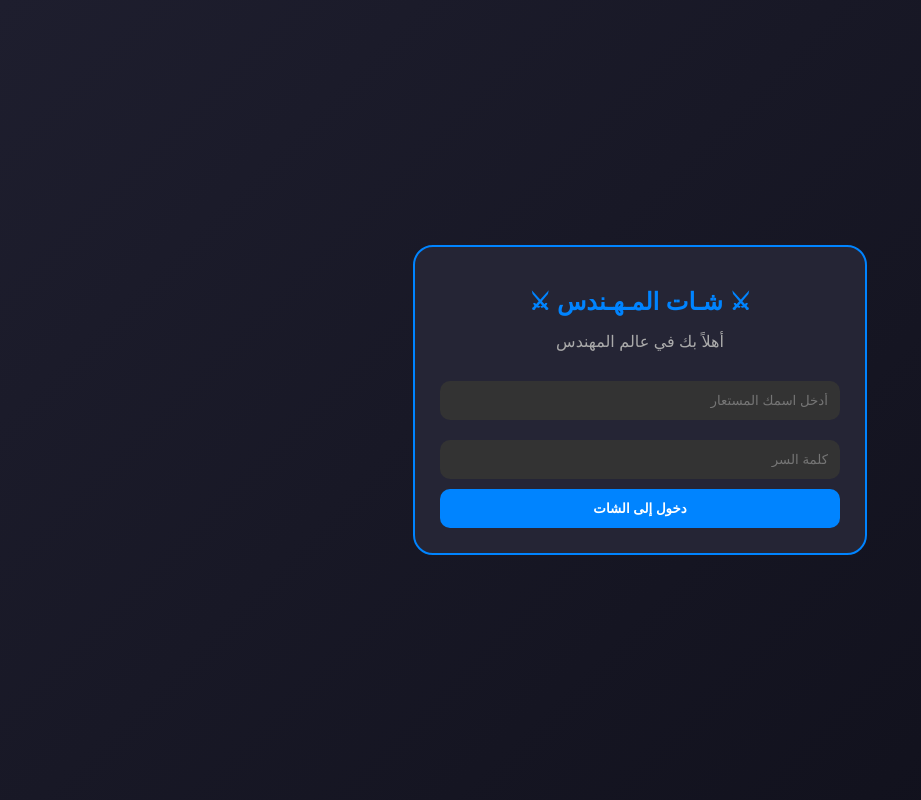
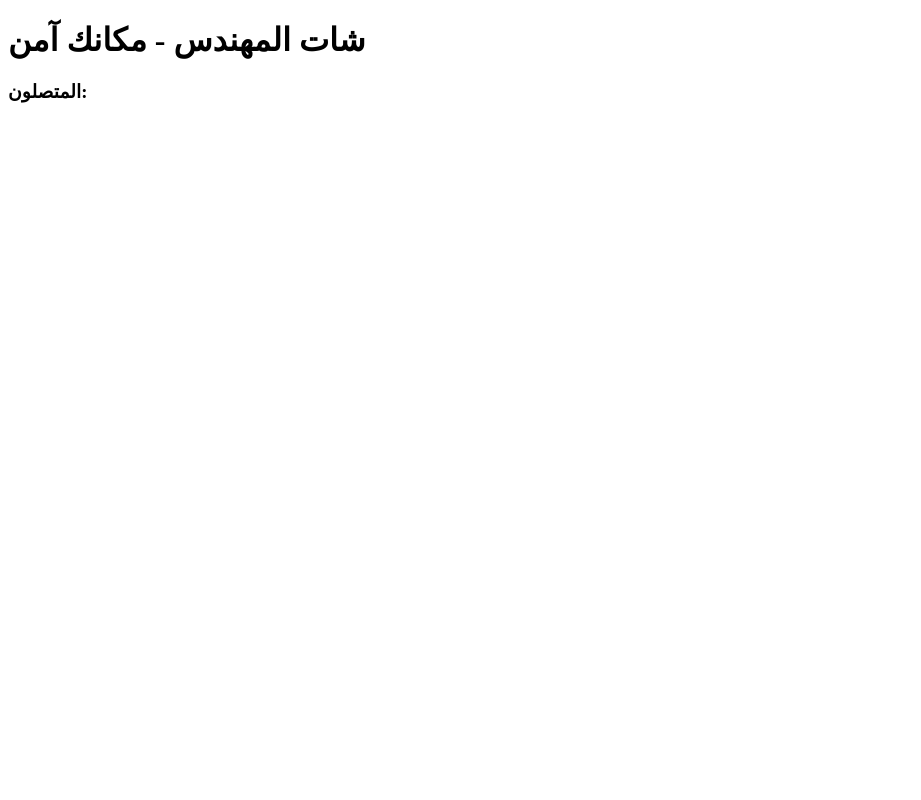
Before and after one commit to samyaly7792-debug/samy-, a Flask app: page / in a window 1280 px wide. Shown: the whole page, without its empty margins (0-921 px from the left). Run offline with Flask 3, Linux system fonts and the light colour scheme; some libraries are stand-ins or nearby versions.

Commit message:
Update index.html

```diff
--- a/templates/index.html
+++ b/templates/index.html
@@ -1,80 +1,41 @@
 <!DOCTYPE html>
-<html lang="ar" dir="rtl">
+<html>
 <head>
-    <meta charset="UTF-8">
-    <meta name="viewport" content="width=device-width, initial-scale=1.0">
     <title>شات المهندس</title>
-    <script src="https://cdn.socket.io/4.7.5/socket.io.min.js"></script>
-    <style>
-        body { margin: 0; font-family: sans-serif; background: #121212; color: white; height: 100vh; overflow: hidden; }
-        #login-overlay { position: fixed; top: 0; left: 0; width: 100%; height: 100%; background: linear-gradient(135deg, #1e1e2e, #0f0f1a); display: flex; flex-direction: column; align-items: center; justify-content: center; z-index: 1000; }
-        .box { background: #252535; padding: 25px; border-radius: 20px; text-align: center; width: 85%; max-width: 400px; border: 2px solid #0084ff; }
-        h1 { color: #0084ff; margin-bottom: 5px; font-size: 24px; }
-        p { color: #aaa; margin-bottom: 20px; }
-        input { width: 100%; padding: 12px; margin: 10px 0; border-radius: 10px; border: none; background: #333; color: white; box-sizing: border-box; }
-        button { width: 100%; padding: 12px; background: #0084ff; border: none; border-radius: 10px; color: white; font-weight: bold; cursor: pointer; }
-        #chat-ui { display: none; height: 100%; flex-direction: column; }
-        #header { background: #1a1a1a; padding: 15px; text-align: center; border-bottom: 2px solid #0084ff; }
-        #messages { flex: 1; overflow-y: auto; padding: 15px; }
-        .system { color: #ffcc00; text-align: center; font-size: 0.8rem; margin: 5px 0; }
-        #input-area { padding: 10px; background: #1a1a1a; display: flex; }
-    </style>
+    <script src="https://cdnjs.cloudflare.com/ajax/libs/socket.io/4.0.1/socket.io.js"></script>
 </head>
 <body>
+    <h1>شات المهندس - مكانك آمن</h1>
 
-    <div id="login-overlay">
-        <div class="box">
-            <h1>⚔ شـات المـهـندس ⚔</h1>
-            <p>أهلاً بك في عالم المهندس</p>
-            <input type="text" id="nickname" placeholder="أدخل اسمك المستعار">
-            <input type="password" id="password" placeholder="كلمة السر">
-            <button onclick="join()">دخول إلى الشات</button>
-        </div>
-    </div>
+    <!-- منطقة القائمة -->
+    <h3>المتصلون:</h3>
+    <ul id="user-list"></ul>
 
-    <div id="chat-ui">
-        <div id="header">
-            <h3>『 🛡️ شات المهندس - مكانك آمن 🛡️ 』</h3>
-        </div>
-        <div id="messages"></div>
-        <div id="input-area">
-            <input type="text" id="msg-input" placeholder="رسالتك...">
-            <button onclick="send()">إرسال</button>
-        </div>
-    </div>
+    <!-- منطقة الرسائل -->
+    <div id="messages"></div>
 
     <script>
-        const socket = io();
-        function join() {
-            const name = document.getElementById('nickname').value;
-            const pass = document.getElementById('password').value;
-            if(name && pass) {
-                socket.emit('check_join', {name, pass});
-            } else {
-                alert("يرجى إدخال الاسم وكلمة السر!");
-            }
-        }
-        socket.on('login_failed', (d) => alert(d.msg));
+        var socket = io();
+
         socket.on('status', (d) => {
-            document.getElementById('login-overlay').style.display = 'none';
-            document.getElementById('chat-ui').style.display = 'flex';
             const div = document.createElement('div');
-            div.className = 'system';
             div.innerText = d.msg;
             document.getElementById('messages').appendChild(div);
         });
+
+        socket.on('user_list', (users) => {
+            const list = document.getElementById('user-list');
+            list.innerHTML = '';
+            for (let id in users) {
+                list.innerHTML += '<li>' + users[id].name + '</li>';
+            }
+        });
+
         socket.on('message', (d) => {
             const div = document.createElement('div');
-            div.innerHTML = `<b>${d.sender}:</b> ${d.msg}`;
+            div.innerHTML = '<b>' + d.sender + ':</b> ' + d.msg;
             document.getElementById('messages').appendChild(div);
         });
-        function send() {
-            const m = document.getElementById('msg-input');
-            if(m.value.trim() !== "") {
-                socket.emit('text', {msg: m.value});
-                m.value = '';
-            }
-        }
     </script>
 </body>
 </html>
```
